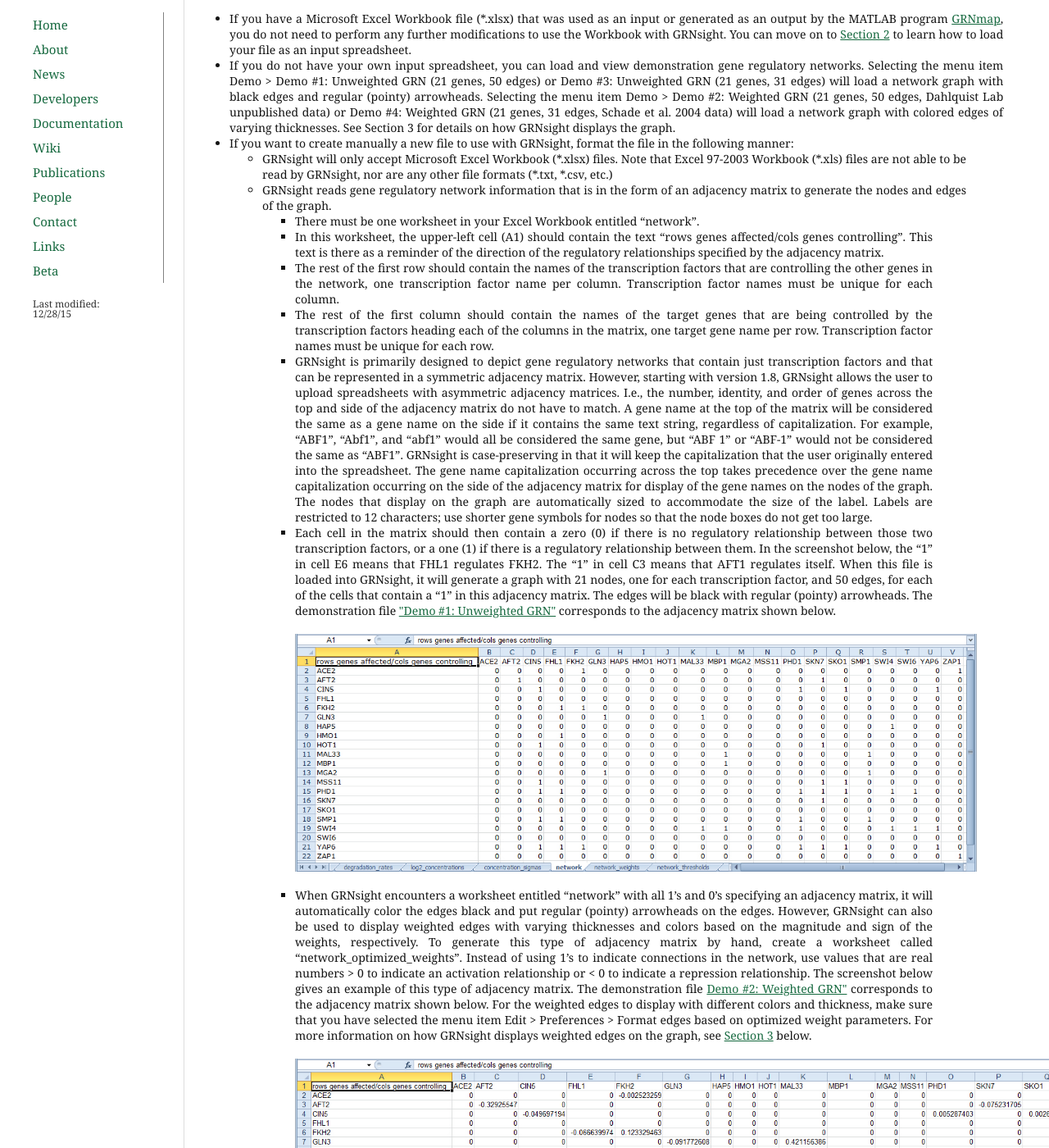
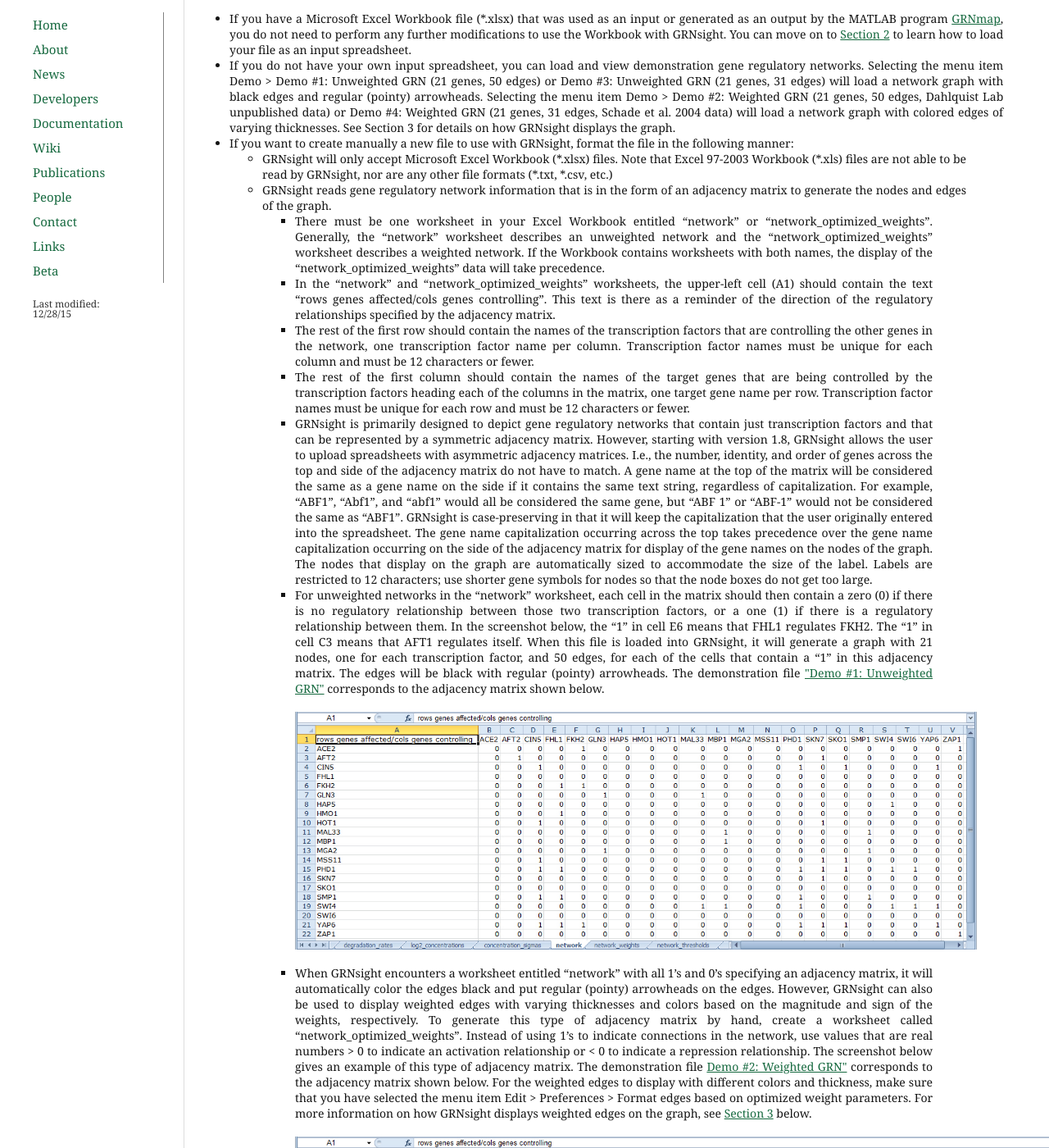
Before and after one commit to dondi/GRNsight, a Jekyll site: the page built from documentation.html, in a window 1280 px wide and 1400 px high, scrolled down 474 px. Shown: the whole window at 82% size. Built offline with Jekyll 4.4.1, drawn with Linux system fonts in a browser that asks for light colours; nearby versions of some CDN libraries; Markdown is read by kramdown in place of the engine named in the settings; some of the changed text lies outside the part shown.

Commit message:
worksheet name and network size clarifications

```diff
--- a/documentation.html
+++ b/documentation.html
@@ -40,22 +40,22 @@
                                                 GRNsight reads gene regulatory network information that is in the form of an adjacency matrix to generate the nodes and edges of the graph.
                                                 <ul>
                                                     <li>
-                                                        There must be one worksheet in your Excel Workbook entitled “network”.
+                                                        There must be one worksheet in your Excel Workbook entitled “network” or “network_optimized_weights”. Generally, the “network” worksheet describes an unweighted network and the “network_optimized_weights” worksheet describes a weighted network.  If the Workbook contains worksheets with both names, the display of the “network_optimized_weights” data will take precedence.
                                                     </li>
                                                     <li>
-                                                        In this worksheet, the upper-left cell (A1) should contain the text “rows genes affected/cols genes controlling”.  This text is there as a reminder of the direction of the regulatory relationships specified by the adjacency matrix.
+                                                        In the “network” and “network_optimized_weights” worksheets, the upper-left cell (A1) should contain the text “rows genes affected/cols genes controlling”.  This text is there as a reminder of the direction of the regulatory relationships specified by the adjacency matrix.
                                                     </li>
                                                     <li>
-                                                        The rest of the first row should contain the names of the transcription factors that are controlling the other genes in the network, one transcription factor name per column. Transcription factor names must be unique for each column.
+                                                        The rest of the first row should contain the names of the transcription factors that are controlling the other genes in the network, one transcription factor name per column. Transcription factor names must be unique for each column and must be 12 characters or fewer.
                                                     </li>
                                                     <li>
-                                                        The rest of the first column should contain the names of the target genes that are being controlled by the transcription factors heading each of the columns in the matrix, one target gene name per row. Transcription factor names must be unique for each row.
+                                                        The rest of the first column should contain the names of the target genes that are being controlled by the transcription factors heading each of the columns in the matrix, one target gene name per row. Transcription factor names must be unique for each row and must be 12 characters or fewer.
                                                     </li>
                                                     <li>
-                                                        GRNsight is primarily designed to depict gene regulatory networks that contain just transcription factors and that can be represented in a symmetric adjacency matrix. However, starting with version 1.8, GRNsight allows the user to upload spreadsheets with asymmetric adjacency matrices.  I.e., the number, identity, and order of genes across the top and side of the adjacency matrix do not have to match.  A gene name at the top of the matrix will be considered the same as a gene name on the side if it contains the same text string, regardless of capitalization.  For example, “ABF1”, “Abf1”, and “abf1” would all be considered the same gene, but “ABF 1” or “ABF-1” would not be considered the same as “ABF1”.  GRNsight is case-preserving in that it will keep the capitalization that the user originally entered into the spreadsheet. The gene name capitalization occurring across the top takes precedence over the gene name capitalization occurring on the side of the adjacency matrix for display of the gene names on the nodes of the graph.  The nodes that display on the graph are automatically sized to accommodate the size of the label. Labels are restricted to 12 characters; use shorter gene symbols for nodes so that the node boxes do not get too large.
+                                                        GRNsight is primarily designed to depict gene regulatory networks that contain just transcription factors and that can be represented by a symmetric adjacency matrix. However, starting with version 1.8, GRNsight allows the user to upload spreadsheets with asymmetric adjacency matrices.  I.e., the number, identity, and order of genes across the top and side of the adjacency matrix do not have to match.  A gene name at the top of the matrix will be considered the same as a gene name on the side if it contains the same text string, regardless of capitalization.  For example, “ABF1”, “Abf1”, and “abf1” would all be considered the same gene, but “ABF 1” or “ABF-1” would not be considered the same as “ABF1”.  GRNsight is case-preserving in that it will keep the capitalization that the user originally entered into the spreadsheet. The gene name capitalization occurring across the top takes precedence over the gene name capitalization occurring on the side of the adjacency matrix for display of the gene names on the nodes of the graph.  The nodes that display on the graph are automatically sized to accommodate the size of the label. Labels are restricted to 12 characters; use shorter gene symbols for nodes so that the node boxes do not get too large.
                                                     </li>
                                                     <li>
-                                                        Each cell in the matrix should then contain a zero (0) if there is no regulatory relationship between those two transcription factors, or a one (1) if there is a regulatory relationship between them.  In the screenshot below, the “1” in cell E6 means that FHL1 regulates FKH2.  The “1” in cell C3 means that AFT1 regulates itself.  When this file is loaded into GRNsight, it will generate a graph with 21 nodes, one for each transcription factor, and 50 edges, for each of the cells that contain a “1” in this adjacency matrix.  The edges will be black with regular (pointy) arrowheads. The demonstration file <a href="https://github.com/dondi/GRNsight/raw/master/test-files/demo-files/21-genes_50-edges_Dahlquist-data_input.xlsx">"Demo #1: Unweighted GRN"</a> corresponds to the adjacency matrix shown below.
+                                                        For unweighted networks in the “network” worksheet, each cell in the matrix should then contain a zero (0) if there is no regulatory relationship between those two transcription factors, or a one (1) if there is a regulatory relationship between them.  In the screenshot below, the “1” in cell E6 means that FHL1 regulates FKH2.  The “1” in cell C3 means that AFT1 regulates itself.  When this file is loaded into GRNsight, it will generate a graph with 21 nodes, one for each transcription factor, and 50 edges, for each of the cells that contain a “1” in this adjacency matrix.  The edges will be black with regular (pointy) arrowheads. The demonstration file <a href="https://github.com/dondi/GRNsight/raw/master/test-files/demo-files/21-genes_50-edges_Dahlquist-data_input.xlsx">"Demo #1: Unweighted GRN"</a> corresponds to the adjacency matrix shown below.
 
                                                         <br><br>
                                                         <img src="{{ site.baseurl }}/assets/images/Sample_network_worksheet.jpg" alt="network" height="290" width="832" />
@@ -71,7 +71,7 @@
 
                                                     </li>
                                                     <li>
-                                                        Note that GRNsight is designed to visualize “medium-scale” gene regulatory networks, not the entire gene regulatory network for an organism. Currently, it is recommended that you upload networks with no more than 35 unique genes or 70 edges.
+                                                        Note that GRNsight is designed to visualize “small-scale” or “medium-scale” gene regulatory networks, not the entire gene regulatory network for an organism. Currently, it is recommended that you upload networks with no more than 35 unique genes or 70 edges. If you upload a network with 50 nodes or 100 edges or more, you will receive a warning and the network graph will still display.  If you attempt to upload a network of 75 or more nodes or 100 or more edges, the graph will not display.
                                                     </li>
                                                     <li>
                                                         Follow <a href="https://github.com/dondi/GRNsight/wiki/Formatting-a-YEASTRACT-regulation-matrix-for-use-with-GRNsight" target="_blank">these instructions</a> to download and format a regulation matrix from the YEASTRACT database for use with GRNsight.
```
